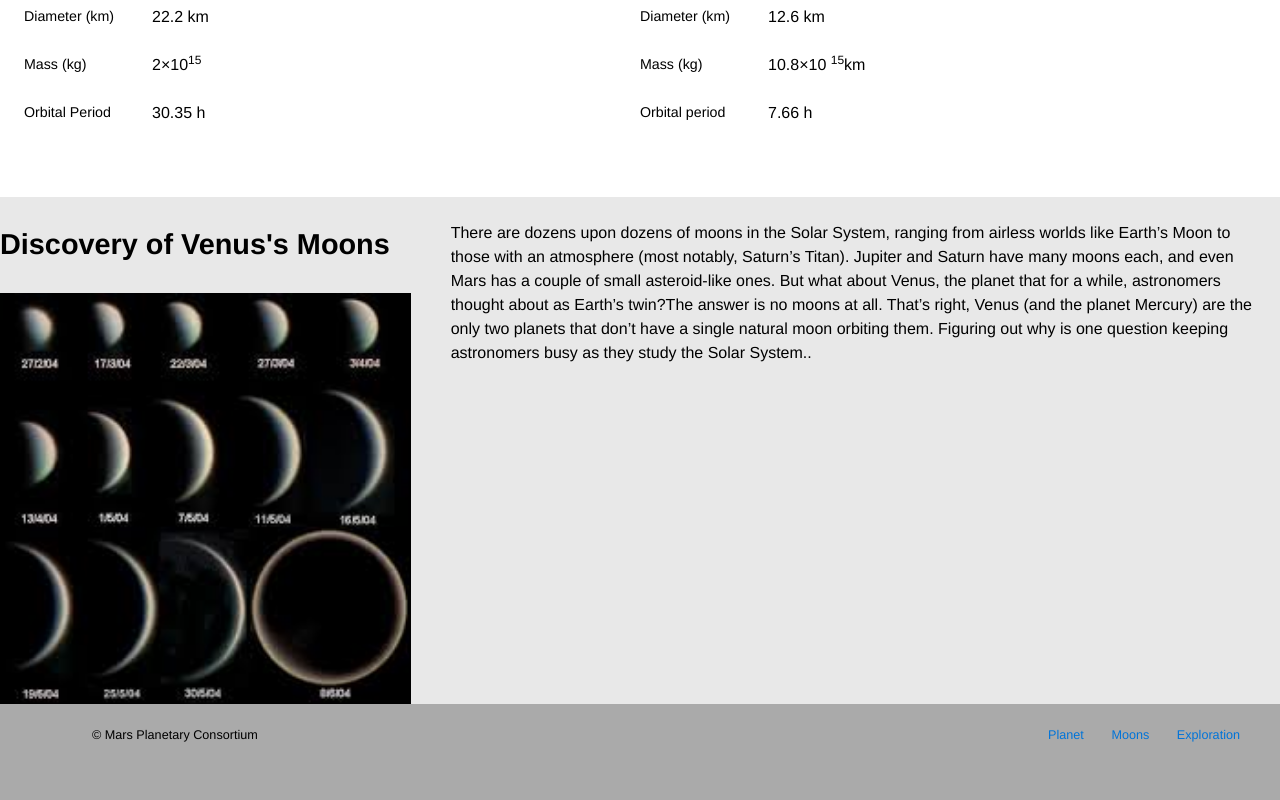
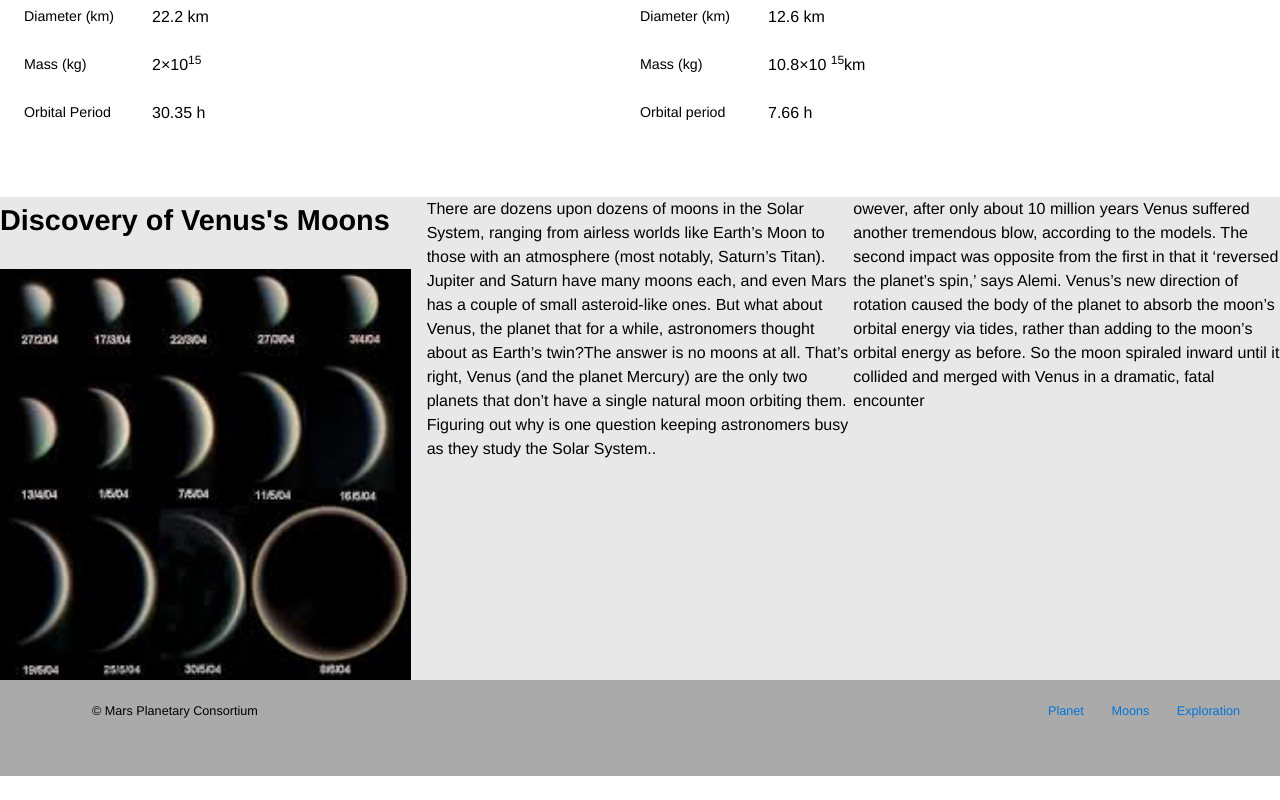
Before and after one commit to tahinim/dsn1675-planets-website, a plain HTML site: page moons.html in a window 1280 px wide. Shown: the part 523-1323 px from the top of the page. After the commit the page ends 1299 px from the top, so only its background shows below. Drawn offline with Linux system fonts and the light colour scheme.

Commit message:
second paragraph

```diff
--- a/moons.html
+++ b/moons.html
@@ -88,19 +88,23 @@
 
 
 
-
-    <div class="grid lightgrey pad-t">
-    <div class="unit unit-x-s-1 unit-s-1 unit-m-1-2 unit-l-1-3">
+<div class="unit unit-x-s-1 unit-s-1 unit-m-1 unit-l-1">
+    <div class="grid lightgrey ">
+    <div class="unit unit-x-s-1 unit-s-1 unit-m-1 unit-l-1-3">
         <h1>Discovery of Venus's Moons</h1>
         <img src="images/images-2.jpeg">
           </div>
-        <div class="unit unit-x-s-1 unit-s-1 unit-m-1-2 unit-l-2-3 gutter">
+        <div class="unit unit-x-s-1 unit-s-1 unit-m-1-2 unit-l-1-3">
 
     <p>There are dozens upon dozens of moons in the Solar System, ranging from airless worlds like Earth’s Moon to those with an atmosphere (most notably, Saturn’s Titan). Jupiter and Saturn have many moons each, and even Mars has a couple of small asteroid-like ones. But what about Venus, the planet that for a while, astronomers thought about as Earth’s twin?The answer is no moons at all. That’s right, Venus (and the planet Mercury) are the only two planets that don’t have a single natural moon orbiting them. Figuring out why is one question keeping astronomers busy as they study the Solar System..</p>
+            </div>
+       <div class="unit unit-x-s-1 unit-s-1 unit-m-1-2 unit-l-1-3 ">
 
+    <p>owever, after only about 10 million years Venus suffered another tremendous blow, according to the models. The second impact was opposite from the first in that it ‘reversed the planet’s spin,’ says Alemi. Venus’s new direction of rotation caused the body of the planet to absorb the moon’s orbital energy via tides, rather than adding to the moon’s orbital energy as before. So the moon spiraled inward until it collided and merged with Venus in a dramatic, fatal encounter</p>
+  </div>
+        </div>
     </div>
 
-    </div>
 
      <footer class="island-half footer">
          <div class="grid">
```
